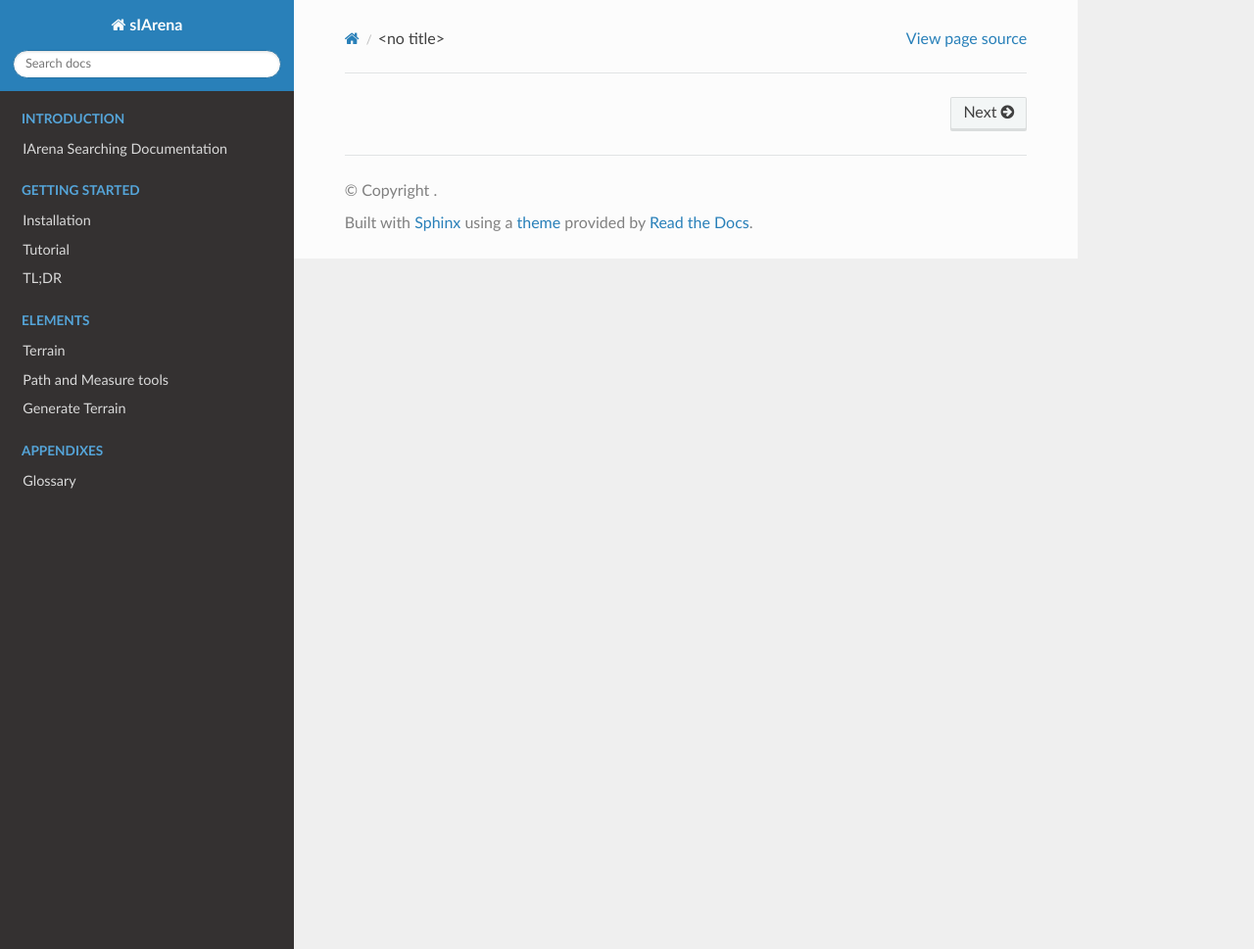
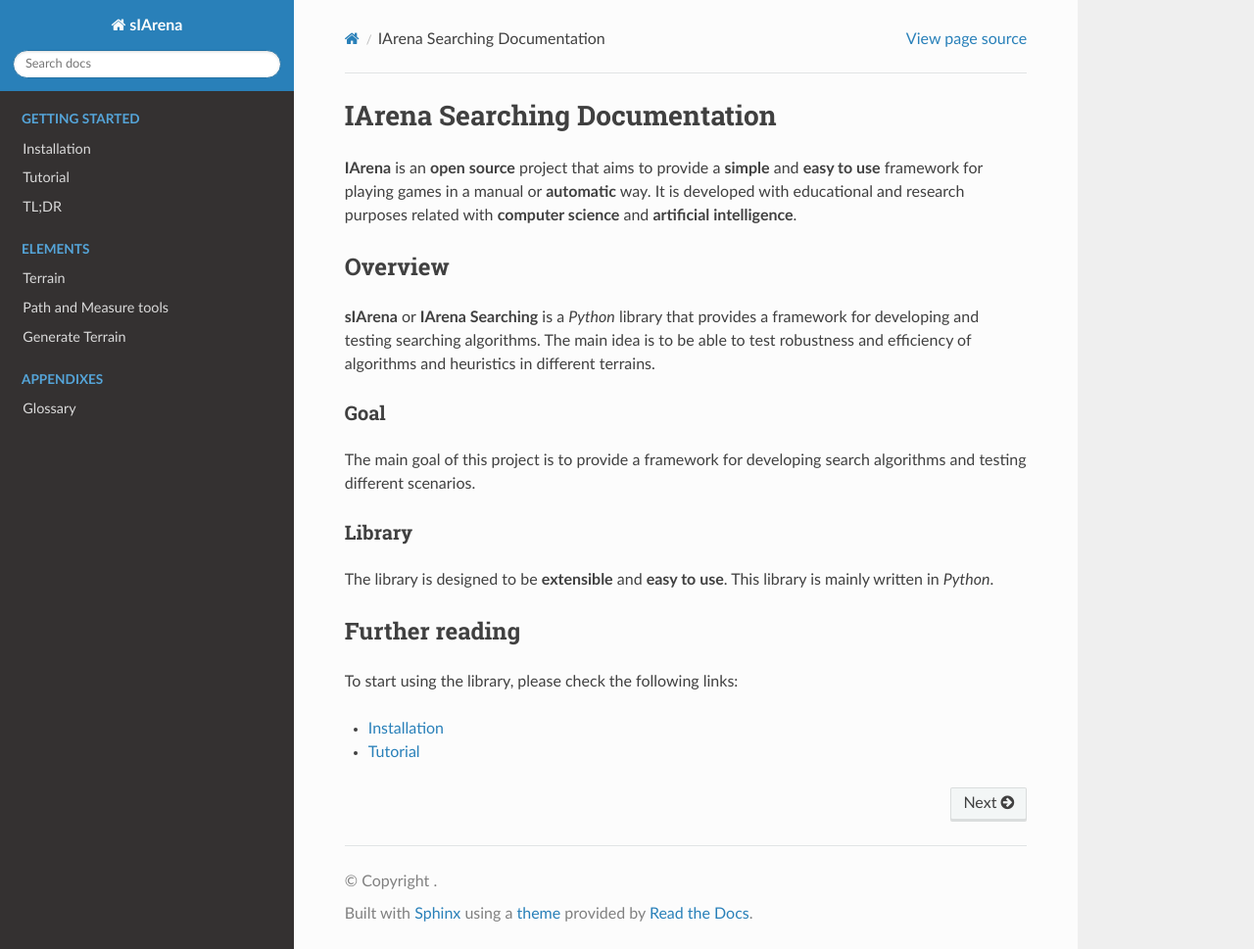
Before and after one commit to jparisu/sIArena, a Sphinx documentation site: the page built from docs/index.rst, in a window 1280 px wide and 969 px high. Shown: the whole window at 98% size. Built offline with Sphinx 7.4.7 and the Read the Docs theme 2.0.0, drawn with Linux system fonts in a browser that asks for light colours.

Commit message:
Fix title page (#5)
* fix title page

Signed-off-by: jparisu <javier.paris.u@gmail.com>

* fix path

Signed-off-by: jparisu <javier.paris.u@gmail.com>

* remove tag

Signed-off-by: jparisu <javier.paris.u@gmail.com>

---------

Signed-off-by: jparisu <javier.paris.u@gmail.com>

```diff
--- a/docs/index.rst
+++ b/docs/index.rst
@@ -1,10 +1,5 @@
 
-.. toctree::
-   :caption: Introduction
-   :maxdepth: 2
-   :hidden:
-
-   /rst/titlepage
+.. include:: /rst/titlepage.rst
 
 
 .. toctree::
--- a/docs/rst/titlepage.rst
+++ b/docs/rst/titlepage.rst
@@ -1,4 +1,3 @@
-.. _title:
 
 ##############################
 IArena Searching Documentation
```
